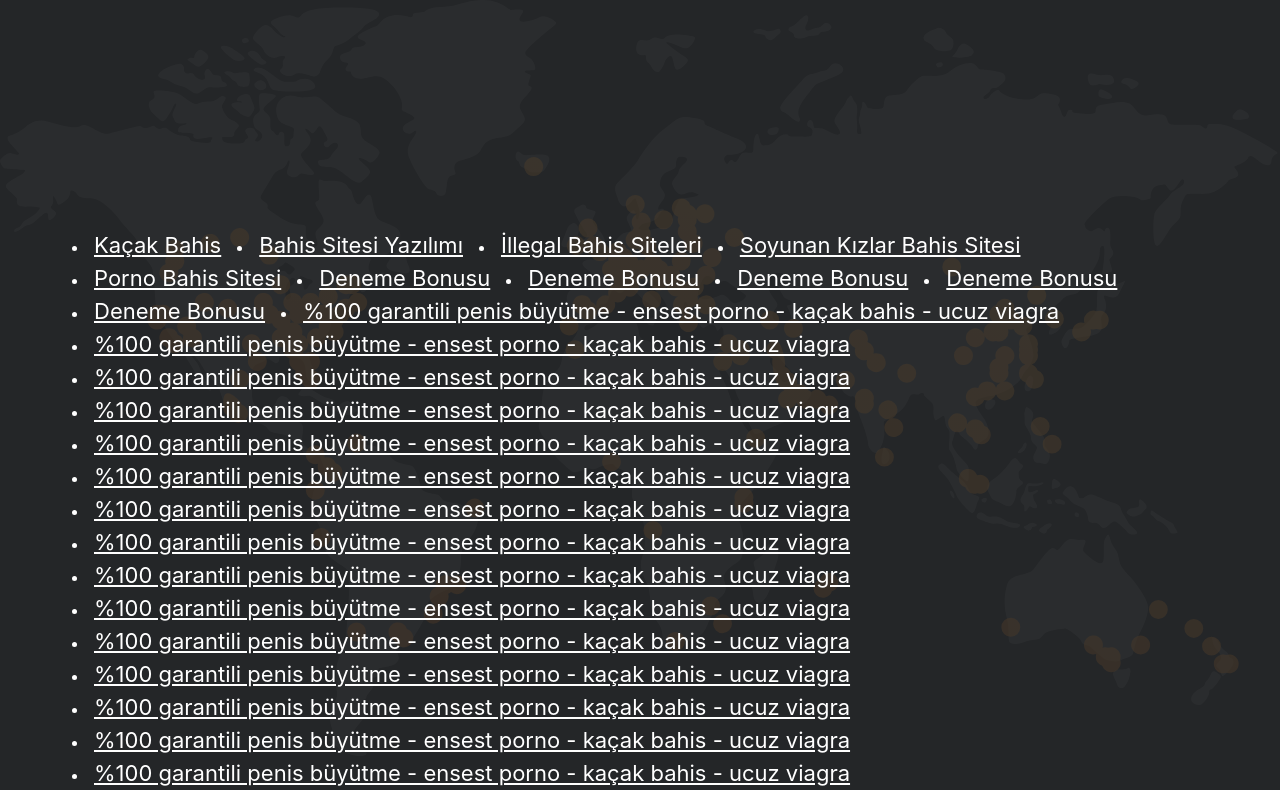
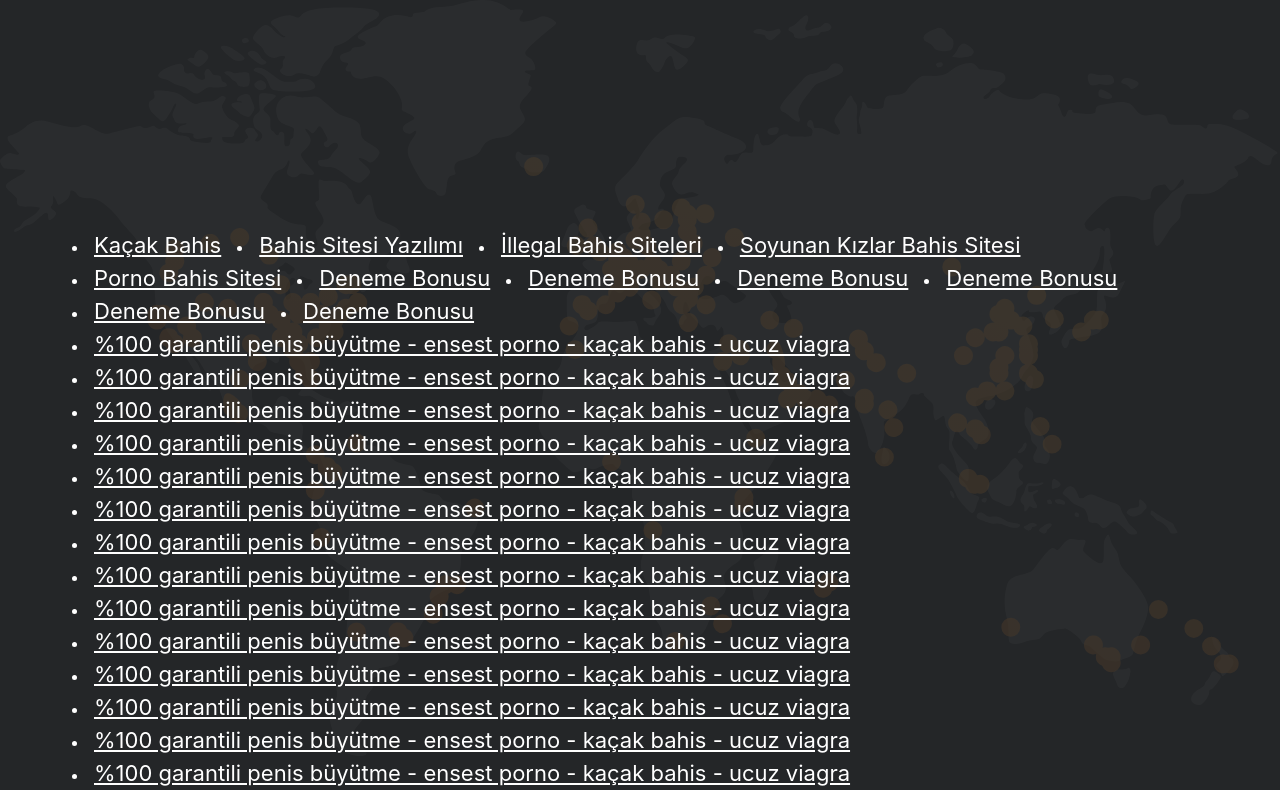
Before and after one commit to seozxd/ultron-links, a plain HTML site: page index.html in a window 1280 px wide. Shown: the top 790 px of the page. Drawn offline with Linux system fonts and the light colour scheme.

Commit message:
Add new link to "Deneme Bonusu" section in index.html

```diff
--- a/index.html
+++ b/index.html
@@ -29,6 +29,7 @@
     <li><a href="https://www.betsiteleri.org" rel="dofollow">Deneme Bonusu</a></li>
     <li><a href="https://binbahis.info" rel="dofollow">Deneme Bonusu</a></li>
     <li><a href="https://1.bahisodemesecenekleri.com" rel="dofollow">Deneme Bonusu</a></li>
+    <li><a href="https://www.haberdevir.com/" rel="dofollow">Deneme Bonusu</a></li>
     <li><a href="https://rona34.com/" rel="dofollow">%100 garantili penis büyütme - ensest porno - kaçak bahis - ucuz viagra</a></li>
     <li><a href="https://ronabetgiris.xyz/" rel="dofollow">%100 garantili penis büyütme - ensest porno - kaçak bahis - ucuz viagra</a></li>
     <li><a href="https://ronabetgiris.com/" rel="dofollow">%100 garantili penis büyütme - ensest porno - kaçak bahis - ucuz viagra</a></li>
```
